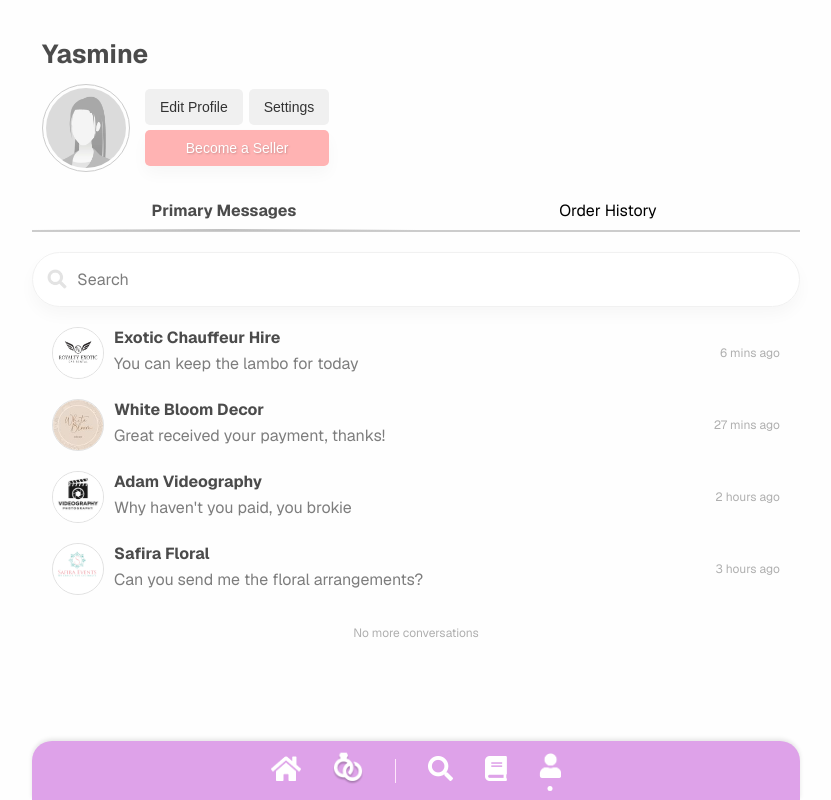
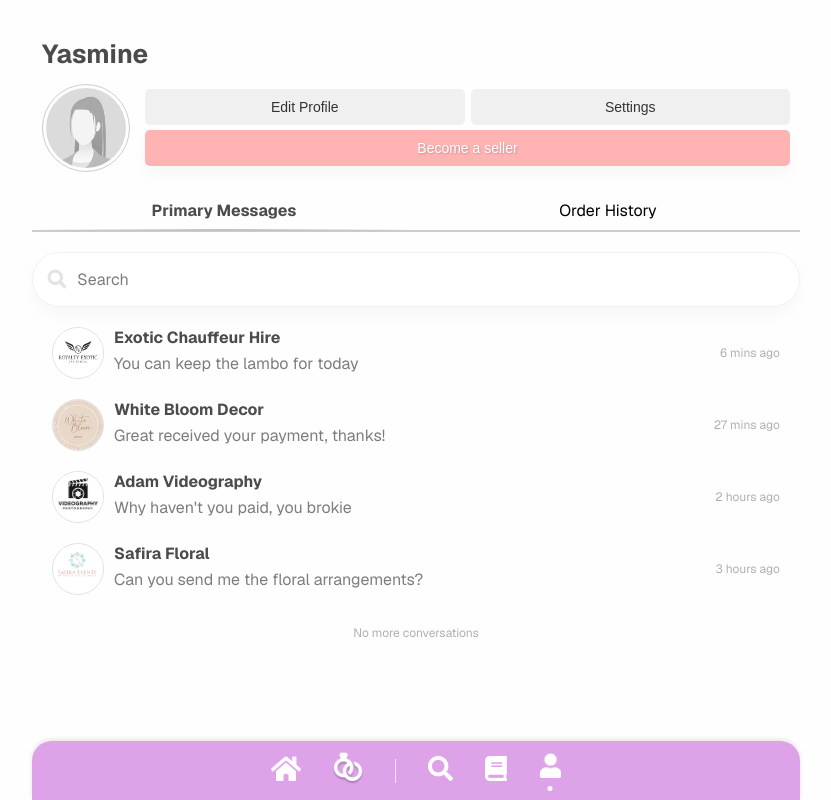
Before and after one commit to sb-haz/mwm-frontend, a Next.js app: page /profile in a window 1280 px wide. Shown: the whole page, without its empty margins (224-1055 px from the left). Built offline with nearby package versions, Linux system fonts and the light colour scheme.

Commit message:
style: Update profile page buttons for editing and settings

```diff
--- a/app/profile/page.tsx
+++ b/app/profile/page.tsx
@@ -20,10 +20,10 @@ export default async function Profile() {
                     <div className="resources-profile-text-content">
                         {/* Buttons for editing profile and becoming a seller */}
                         <div className="button-container profile-button-container">
-                            <button className="button grey-button button-medium">Edit Profile</button>
-                            <button className="button grey-button button-medium">Settings</button>
+                            <button className="button grey-button button-medium edit-setting-buttons">Edit Profile</button>
+                            <button className="button grey-button button-medium edit-setting-buttons">Settings</button>
                         </div>
-                        <button className="button pink-button button-medium button-text-white box-drop-shadow-03">Become a Seller</button>
+                        <button className="button pink-button button-medium button-text-white box-drop-shadow-03">Become a seller</button>
                     </div>
                 </div>
             </div>
--- a/app/styles/profile.css
+++ b/app/styles/profile.css
@@ -25,6 +25,11 @@
     display: flex;
     flex-direction: column;
     gap: 5px;
+    width: 100%;
+}
+
+.edit-setting-buttons {
+    width: 100%;
 }
 
 .resources-profile-name {
```
